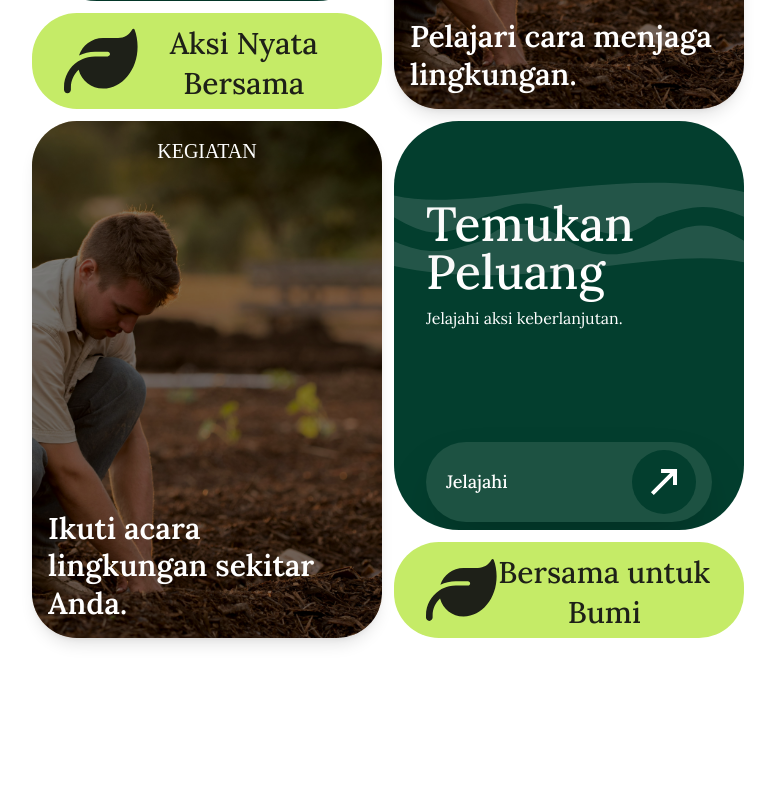
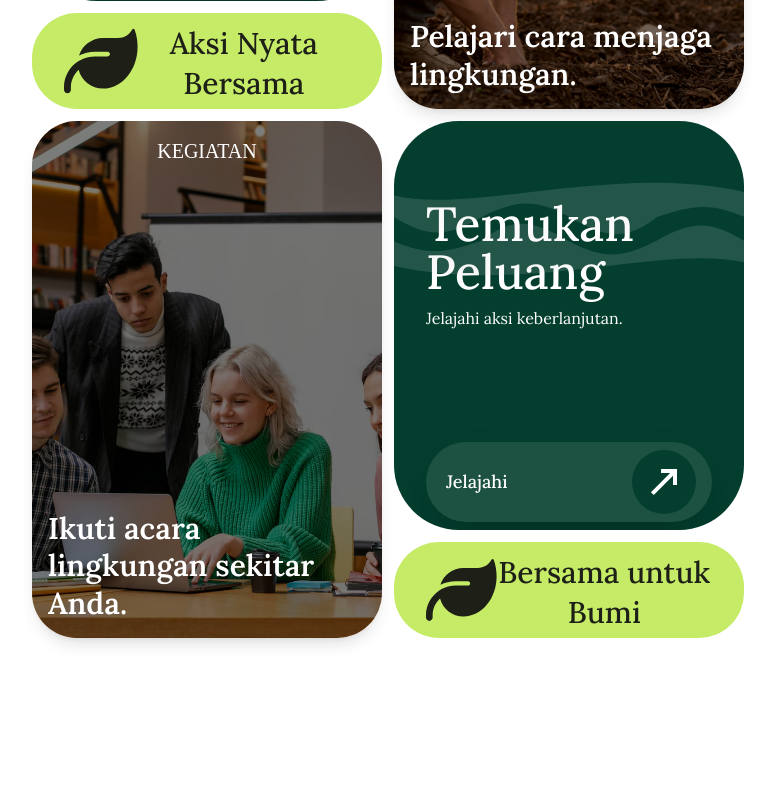
Before and after one commit to kdandy/ecofy, a Next.js app: page / in a window 1280 px wide. Shown: the part 760-1556 px from the top of the page, without its empty margins (252-1027 px from the left). Built offline with nearby package versions, Linux system fonts and the light colour scheme.

Commit message:
Add image option to image card

```diff
--- a/src/components/custom/ImageCard.js
+++ b/src/components/custom/ImageCard.js
@@ -2,14 +2,14 @@ import Image from "next/image";
 import React from "react";
 import Link from "next/link";
 
-const ImageCard = ({ link, title, text }) => {
+const ImageCard = ({ link, title, text, imageLink }) => {
   return (
     <Link
       href={`${link}`}
       className="group relative text-left h-full min-h-[400px] 2xl:max-h-[350px] mt-[35px] rounded-[45px] overflow-hidden shadow-lg max-w-[350px] mx-auto"
     >
       <Image
-        src="/features1.jpg"
+        src={`${imageLink}`}
         alt="Orphans Kenya"
         width="0"
         height="0"
--- a/src/components/section/Hero.js
+++ b/src/components/section/Hero.js
@@ -55,7 +55,6 @@ const Hero = () => {
 
         {/* Cards Section */}
         <div className="grid 2xl:grid-cols-5 sm:grid-cols-2 mt-20 2xl:mt-0 grid-cols-1 items-end gap-3">
-
           {/* HeroCard1 (Left) */}
           <div className="flex flex-col items-center gap-3">
             <HeroCard1
@@ -76,6 +75,7 @@ const Hero = () => {
             link="/#"
             title="Edukasi"
             text="Pelajari cara menjaga lingkungan."
+            imageLink="/features1.jpg"
           />
 
           {/* HeroCard2 (Center) */}
@@ -94,6 +94,7 @@ const Hero = () => {
             link="/events"
             title="Kegiatan"
             text="Ikuti acara lingkungan sekitar Anda."
+            imageLink="/features2.png"
           />
 
           {/* HeroCard1 (Right) */}
@@ -106,7 +107,9 @@ const Hero = () => {
               buttonText="Jelajahi"
             />
             <HeroCard3
-              title={<span className="text-2xl sm:text-3xl">Bersama untuk Bumi</span>}
+              title={
+                <span className="text-2xl sm:text-3xl">Bersama untuk Bumi</span>
+              }
             />
           </div>
         </div>
```
